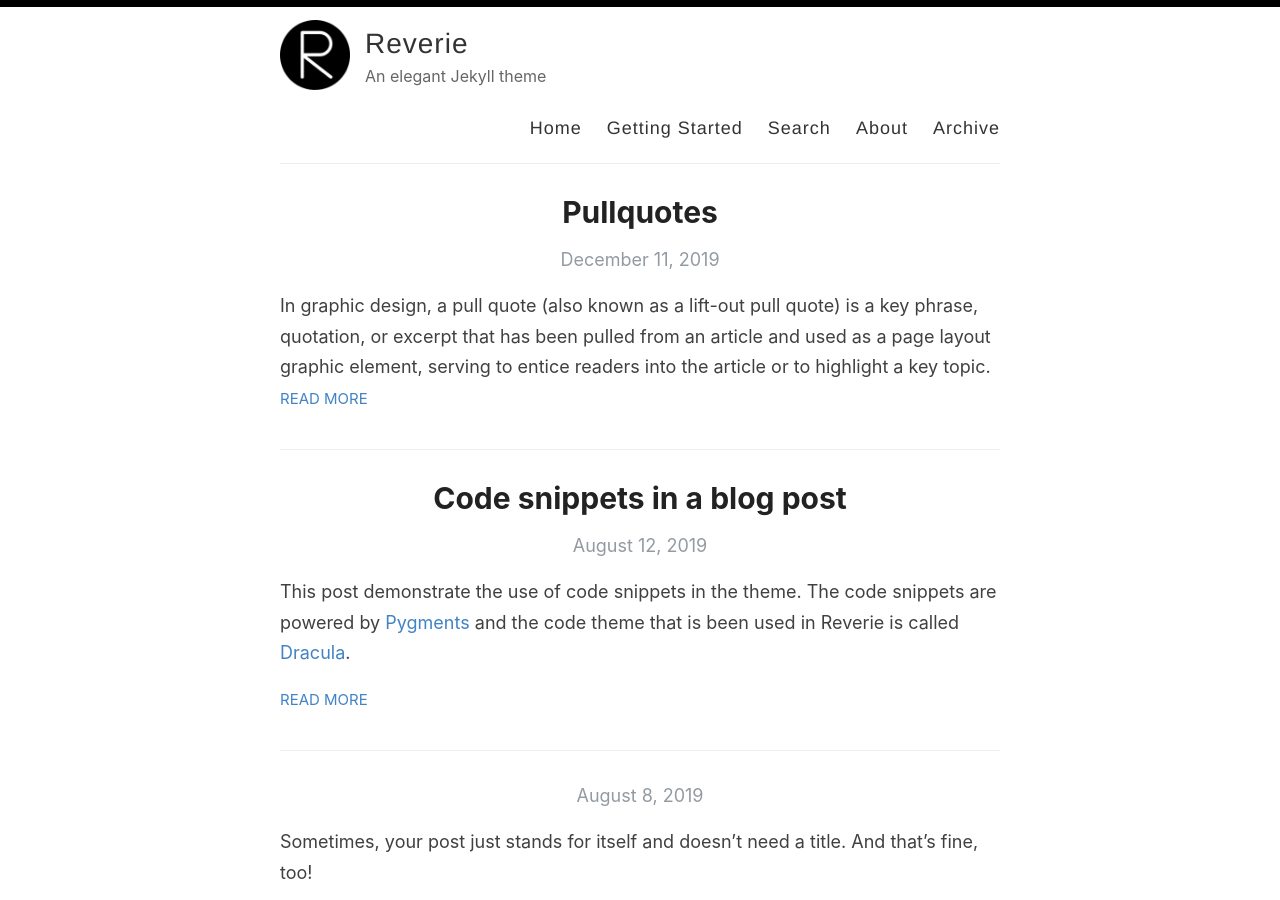
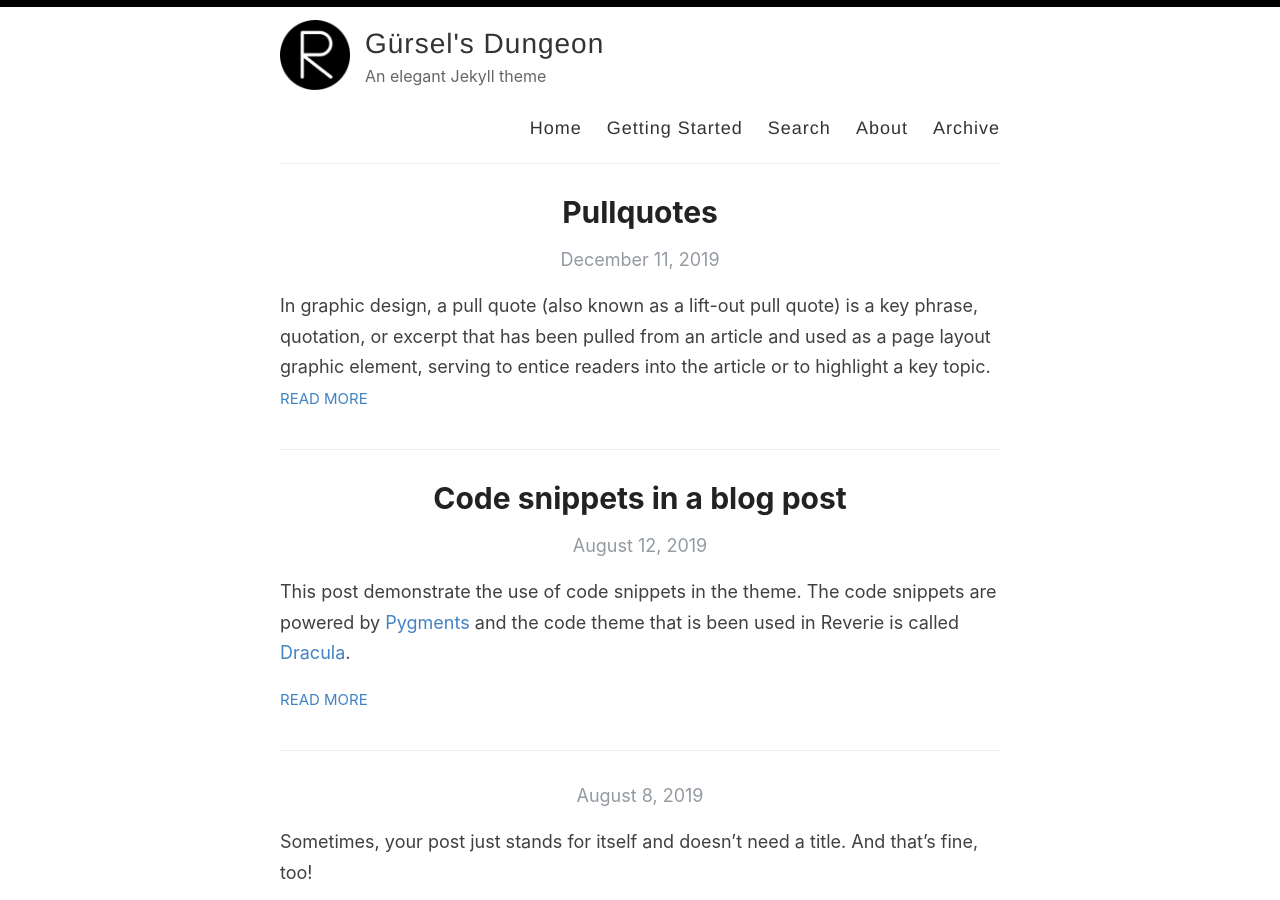
Before and after one commit to gurselcakar/gurselcakar.github.io, a Jekyll site: the page built from index.html, in a window 1280 px wide and 900 px high. Built offline with Jekyll 4.4.1, drawn with Linux system fonts in a browser that asks for light colours; the list of posts is cut into pages by our own code.

Commit message:
changed the name of the website to my name

```diff
--- a/_config.yml
+++ b/_config.yml
@@ -3,10 +3,10 @@
 #
 
 # Name of your site (displayed in the header)
-name: Reverie
+name: Gürsel's Dungeon
 
 # Name of the author
-author: Amit Merchant
+author: Gürsel Çakar
 
 # Short bio or description (displayed in the header)
 description: An elegant Jekyll theme
```
